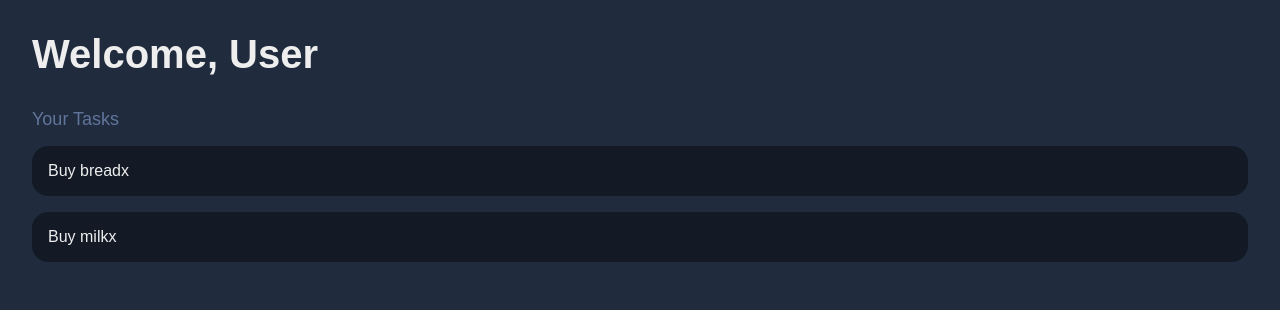
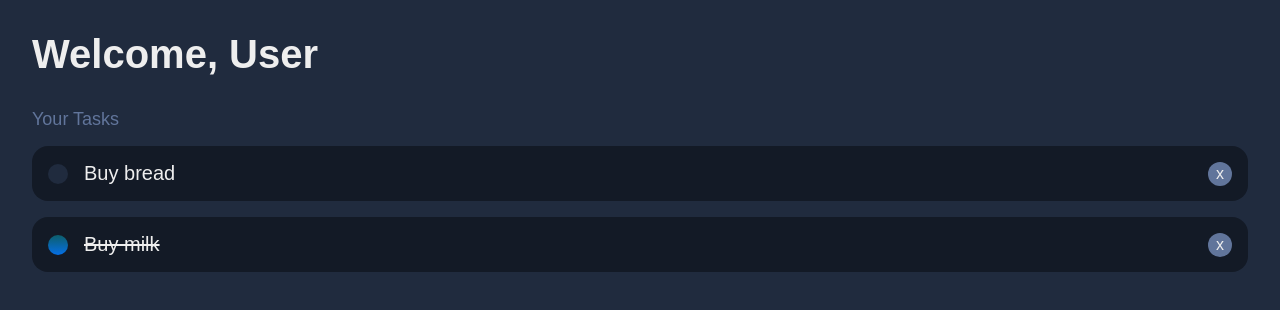
Before and after one commit to tnajim/mern-todo-list, a React (Vite) app in the folder frontend/: page / in a window 1280 px wide. Shown: the top 310 px of the page. Built offline with nearby package versions, Linux system fonts and the light colour scheme.

Commit message:
styled the todos

```diff
--- a/frontend/src/App.css
+++ b/frontend/src/App.css
@@ -42,7 +42,48 @@ h4 {
   border-radius: 16px;
   display: flex;
   align-items: center;
-  transition: 0.5s;
+  transition: 0.25s;
   cursor: pointer;
   margin-bottom: 16px;
 }
+
+.todo:hover {
+  opacity: 0.6;
+}
+
+.todo .checkbox {
+  width:  20px;
+  height: 20px;
+  margin-right: 16px;
+  border-radius: 999px;
+  background-color: var(--dark-alt);
+  transition: 0.4s;
+}
+
+.todo.is-complete .checkbox {
+  background-color: var(--primary);
+  background-image: linear-gradient(0deg, rgba(5,111,230,1) 0%, rgba(13,95,112,1) 95%);
+}
+
+.todo .text {
+  font-size: 20px;
+}
+
+.todo.todo.is-complete .text {
+  text-decoration: line-through;
+}
+
+.todo .delete-todo {
+  position: absolute;
+  top: 50%;
+  right: 16px;
+  transform: translateY(-50%);
+  width: 24px;
+  height: 24px;
+  color: var(--light);
+  background-color: #61759b;
+  border-radius: 50%;
+  display: flex;
+  align-items: center;
+  justify-content: center;
+}
```
